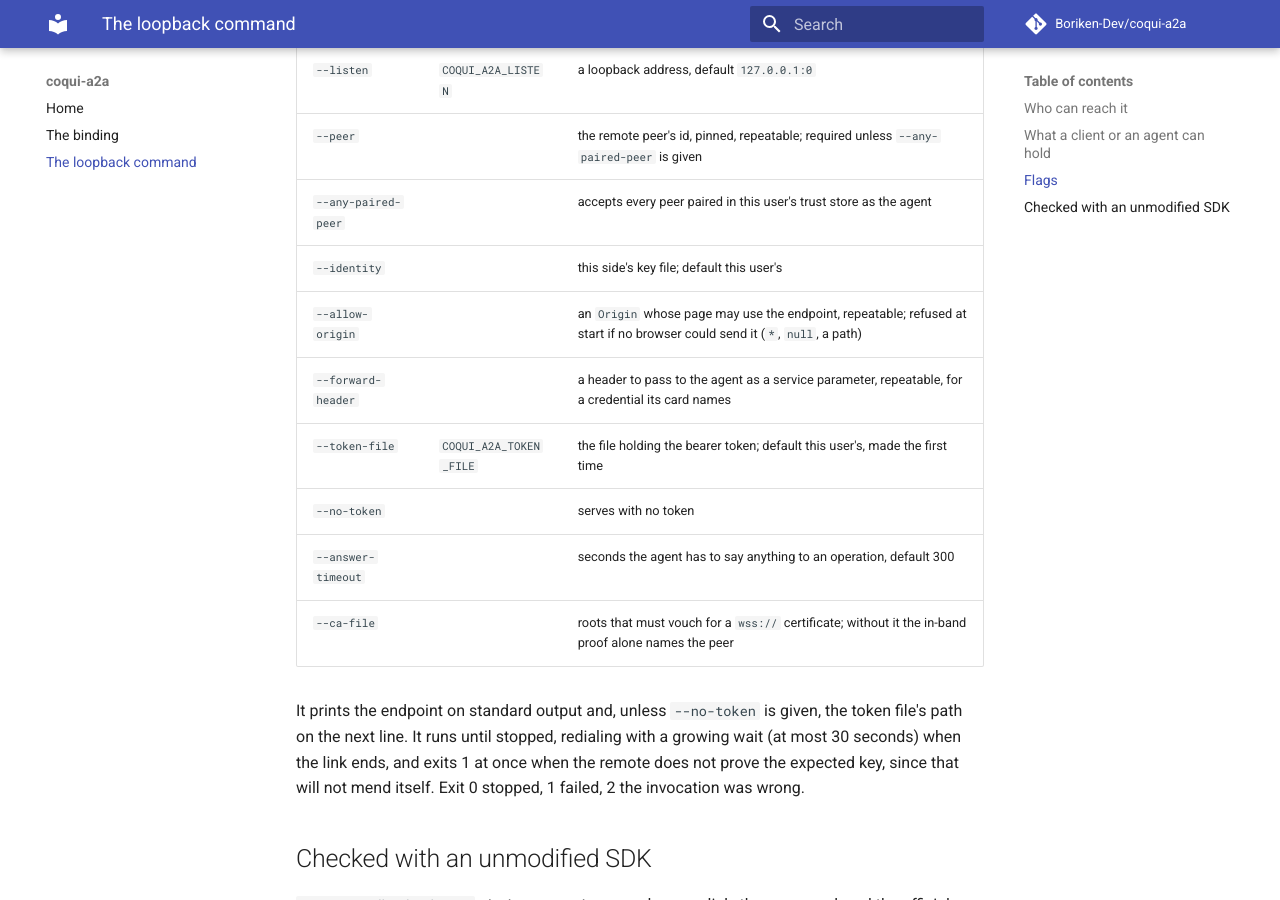
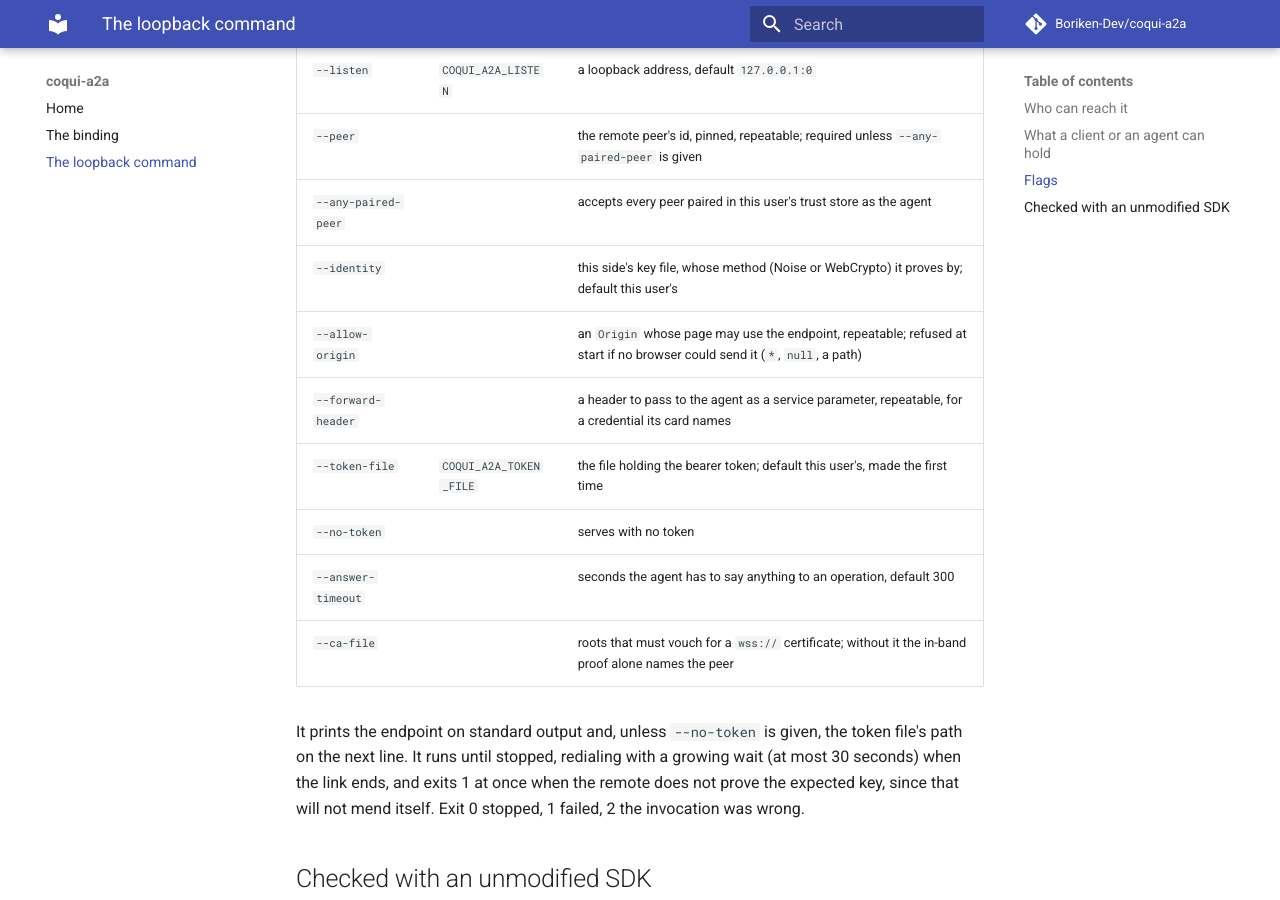
Before and after one commit to Boriken-Dev/coqui-a2a, an MkDocs documentation site: the page built from docs/loopback.md, in a window 1280 px wide and 900 px high, scrolled down 2809 px. Built offline with MkDocs 1.6.1 and Material for MkDocs 9.7.7, drawn with Linux system fonts in a browser that asks for light colours; comment, search, counter and statistics services are not loaded.

Commit message:
feat: the command proves by its identity's method, following coqui-agentic-peer to 9b1fee4 and coqui-web to 445007a

```diff
--- a/docs/loopback.md
+++ b/docs/loopback.md
@@ -55,7 +55,7 @@ A stream ended by the agent with no `finish` reaches the client as a last JSON-R
 | `--listen` | `COQUI_A2A_LISTEN` | a loopback address, default `127.0.0.1:0` |
 | `--peer` | | the remote peer's id, pinned, repeatable; required unless `--any-paired-peer` is given |
 | `--any-paired-peer` | | accepts every peer paired in this user's trust store as the agent |
-| `--identity` | | this side's key file; default this user's |
+| `--identity` | | this side's key file, whose method (Noise or WebCrypto) it proves by; default this user's |
 | `--allow-origin` | | an `Origin` whose page may use the endpoint, repeatable; refused at start if no browser could send it (`*`, `null`, a path) |
 | `--forward-header` | | a header to pass to the agent as a service parameter, repeatable, for a credential its card names |
 | `--token-file` | `COQUI_A2A_TOKEN_FILE` | the file holding the bearer token; default this user's, made the first time |
```
Also changed, not shown: CHANGELOG.md (+5 -0 lines), crates/coqui-a2a/AGENTS.md (+1 -1 lines), crates/coqui-a2a/README.md (+1 -1 lines), 5 other files.
